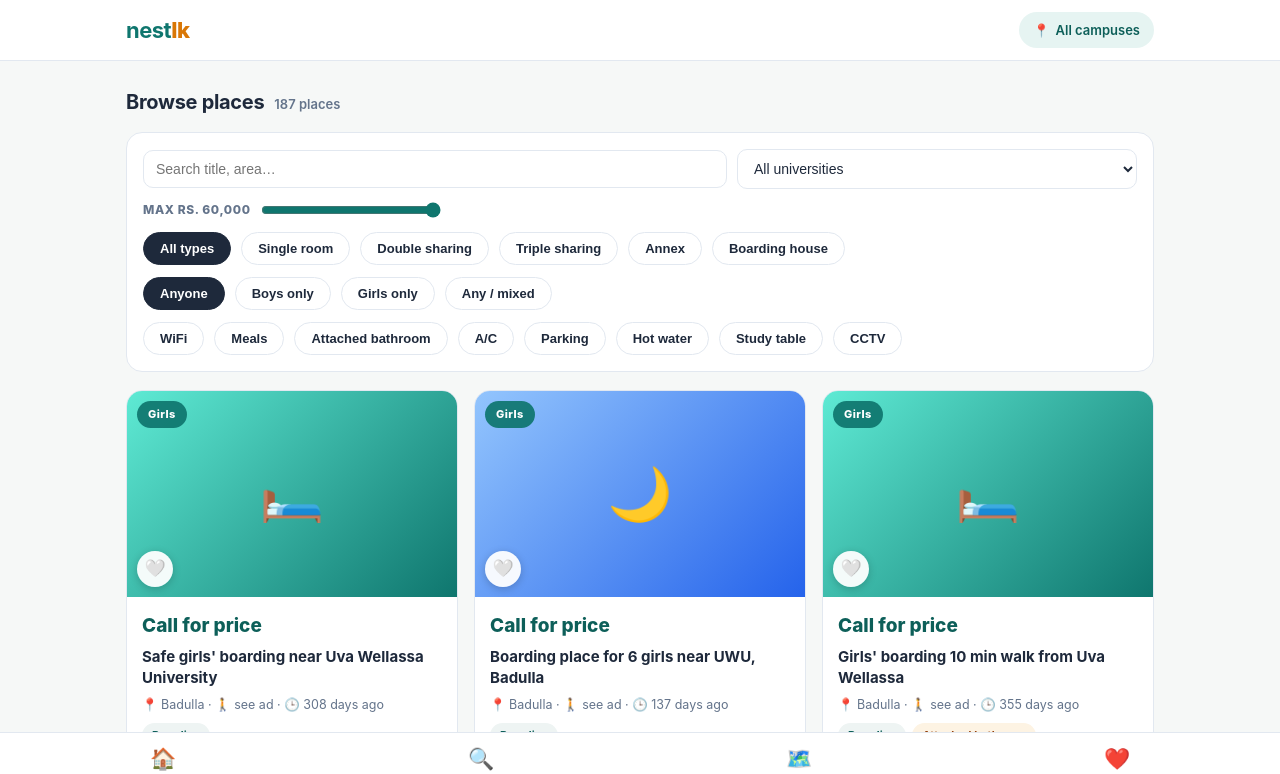
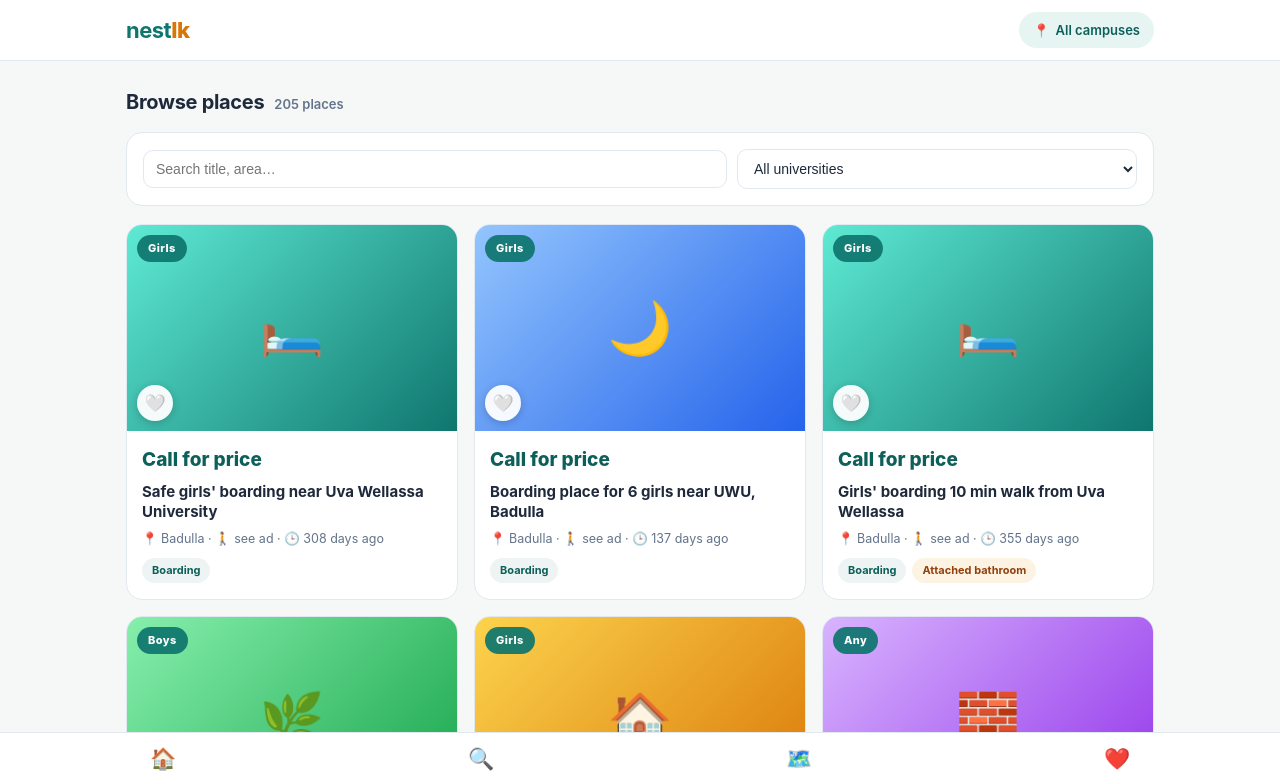
Before and after one commit to sithumjayasinhexs-dot/nestlk, a plain HTML site: page index.html in a window 1280 px wide. Both pictures are taken after a click on the button "Search". Shown: the top 774 px of the page. Drawn offline with nearby package versions, Linux system fonts and the light colour scheme.

Commit message:
NestLK: remove budget slider, budget select and type/gender/facility filter chips

```diff
--- a/index.html
+++ b/index.html
@@ -185,12 +185,6 @@ html,body{overflow-x:clip;overscroll-behavior-y:none}
         <p>Rooms, annexes &amp; boarding houses around Sri Lanka's universities — direct from owners, no brokers.</p>
         <div class="searchbar">
           <select id="hq-uni"><option value="">All universities</option></select>
-          <select id="hq-budget">
-            <option value="">Any budget</option>
-            <option value="15000">Under Rs. 15,000</option>
-            <option value="25000">Under Rs. 25,000</option>
-            <option value="40000">Under Rs. 40,000</option>
-          </select>
           <button class="btn" onclick="homeSearch()">Search</button>
         </div>
       </div>
@@ -221,17 +215,10 @@ html,body{overflow-x:clip;overscroll-behavior-y:none}
           <input type="text" id="fq" placeholder="Search title, area…" style="flex:1;min-width:160px">
           <select id="funi"><option value="">All universities</option></select>
         </div>
-        <div class="frow">
-          <label>Max Rs. <span id="pval">50,000</span></label>
-          <input type="range" id="fprice" min="10000" max="60000" step="5000" value="60000">
-        </div>
-        <div class="frow" id="typeChips"></div>
-        <div class="frow" id="genderChips"></div>
-        <div class="frow" id="facChips"></div>
       </div>
       <div class="grid" id="browseGrid"></div>
       <div class="empty" id="browseEmpty" style="display:none">
-        <div class="big">🏚️</div><h3>No places match</h3><p>Try widening the budget or clearing a filter.</p>
+        <div class="big">🏚️</div><h3>No places match</h3><p>Try a different search or university.</p>
       </div>
     </div>
   </div>
@@ -390,12 +377,12 @@ function renderHome(){
   $('freshGrid').innerHTML = LISTINGS.slice(0,3).map(cardHTML).join(''); // newest first — feed prepends
 }
 function homeSearch(){
-  F.uni = $('hq-uni').value; F.maxPrice = $('hq-budget').value ? +$('hq-budget').value : 60000;
-  $('funi').value = F.uni; $('fprice').value = F.maxPrice; $('pval').textContent = F.maxPrice.toLocaleString('en-LK');
+  F.uni = $('hq-uni').value;
+  $('funi').value = F.uni;
   go('browse');
 }
 /* ================= browse + filters ================= */
-const F = { q:'', uni:'', maxPrice:60000, type:'', gender:'', facs:[] };
+const F = { q:'', uni:'', maxPrice:1000000000, type:'', gender:'', facs:[] };
 function filteredListings(){
   return LISTINGS.filter(l =>
     (!F.q || (l.title+' '+l.city+' '+l.uni).toLowerCase().includes(F.q)) &&
@@ -433,16 +420,6 @@ function refreshMarkers(){
   if(list.length) map.fitBounds(L.latLngBounds(list.map(l=>[l.lat,l.lng])).pad(0.25));
 }
 function renderBrowse(){
-  $('typeChips').innerHTML = `<button class="fchip ${!F.type?'on':''}" data-t="">All types</button>` +
-    TYPES.map(t=>`<button class="fchip ${F.type===t?'on':''}" data-t="${t}">${t}</button>`).join('');
-  $('typeChips').querySelectorAll('.fchip').forEach(b=>b.onclick=()=>{F.type=b.dataset.t;renderBrowse();});
-  $('genderChips').innerHTML = `<button class="fchip ${!F.gender?'on':''}" data-g="">Anyone</button>` +
-    GENDERS.map(g=>`<button class="fchip ${F.gender===g?'on':''}" data-g="${g}">${g==='Any'?'Any / mixed':g+' only'}</button>`).join('');
-  $('genderChips').querySelectorAll('.fchip').forEach(b=>b.onclick=()=>{F.gender=b.dataset.g;renderBrowse();});
-  $('facChips').innerHTML = FACS.map(f=>`<button class="fchip ${F.facs.includes(f)?'on':''}" data-f="${f}">${f}</button>`).join('');
-  $('facChips').querySelectorAll('.fchip').forEach(b=>b.onclick=()=>{
-    const f=b.dataset.f; F.facs=F.facs.includes(f)?F.facs.filter(x=>x!==f):[...F.facs,f]; renderBrowse();
-  });
   const list = filteredListings();
   $('resCount').textContent = list.length + (list.length===1?' place':' places');
   $('browseGrid').innerHTML = list.map(cardHTML).join('');
@@ -492,9 +469,6 @@ function renderAll(){ renderHome(); renderBrowse(); if(curView==='saved') render
   $('funi').innerHTML = '<option value="">All universities</option>' + opts;
   $('fq').addEventListener('input',()=>{ F.q=$('fq').value.trim().toLowerCase(); renderBrowse(); });
   $('funi').addEventListener('input',()=>{ F.uni=$('funi').value; renderBrowse(); });
-  $('fprice').addEventListener('input',()=>{
-    F.maxPrice=+$('fprice').value; $('pval').textContent=(+$('fprice').value).toLocaleString('en-LK'); renderBrowse();
-  });
   LISTINGS.forEach(l=>{ const c=COORDS[l.id]; if(c){ l.lat=c[0]; l.lng=c[1]; } });
   renderAll();
   loadFeed();
```
